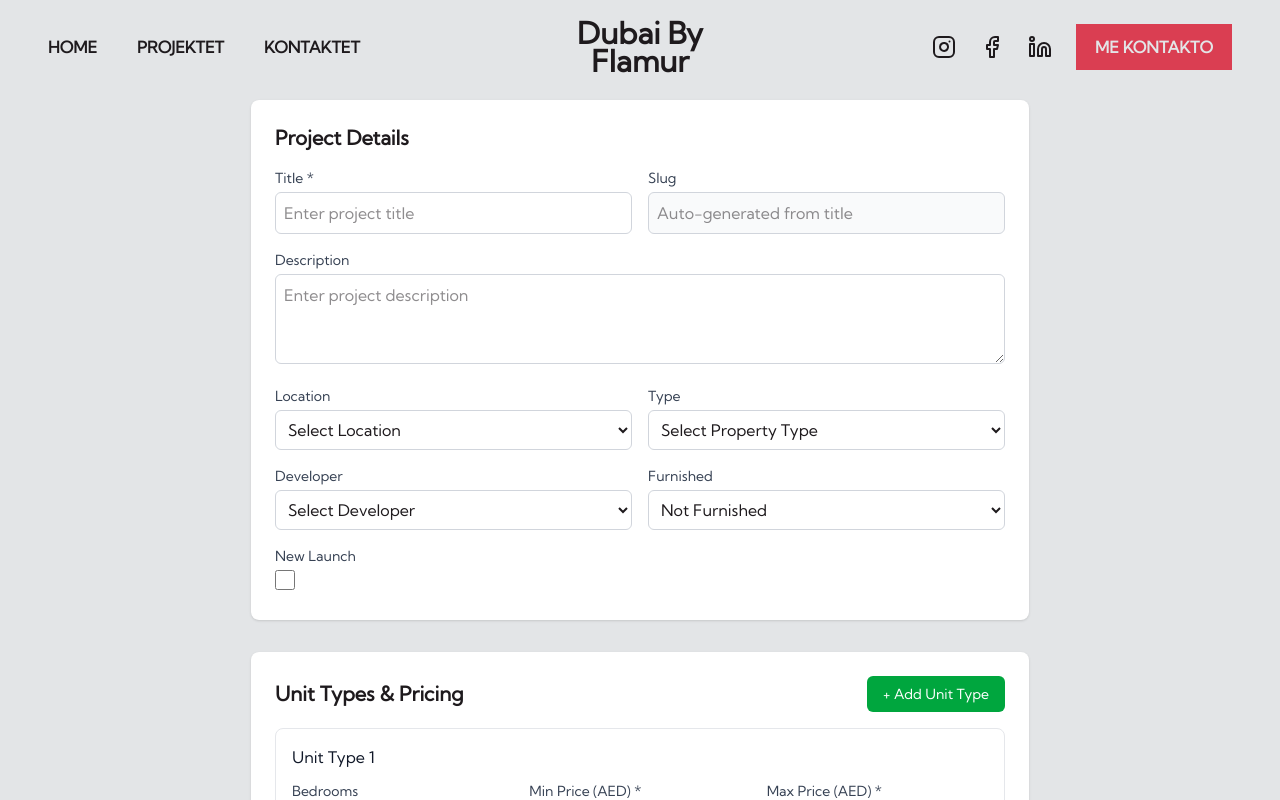
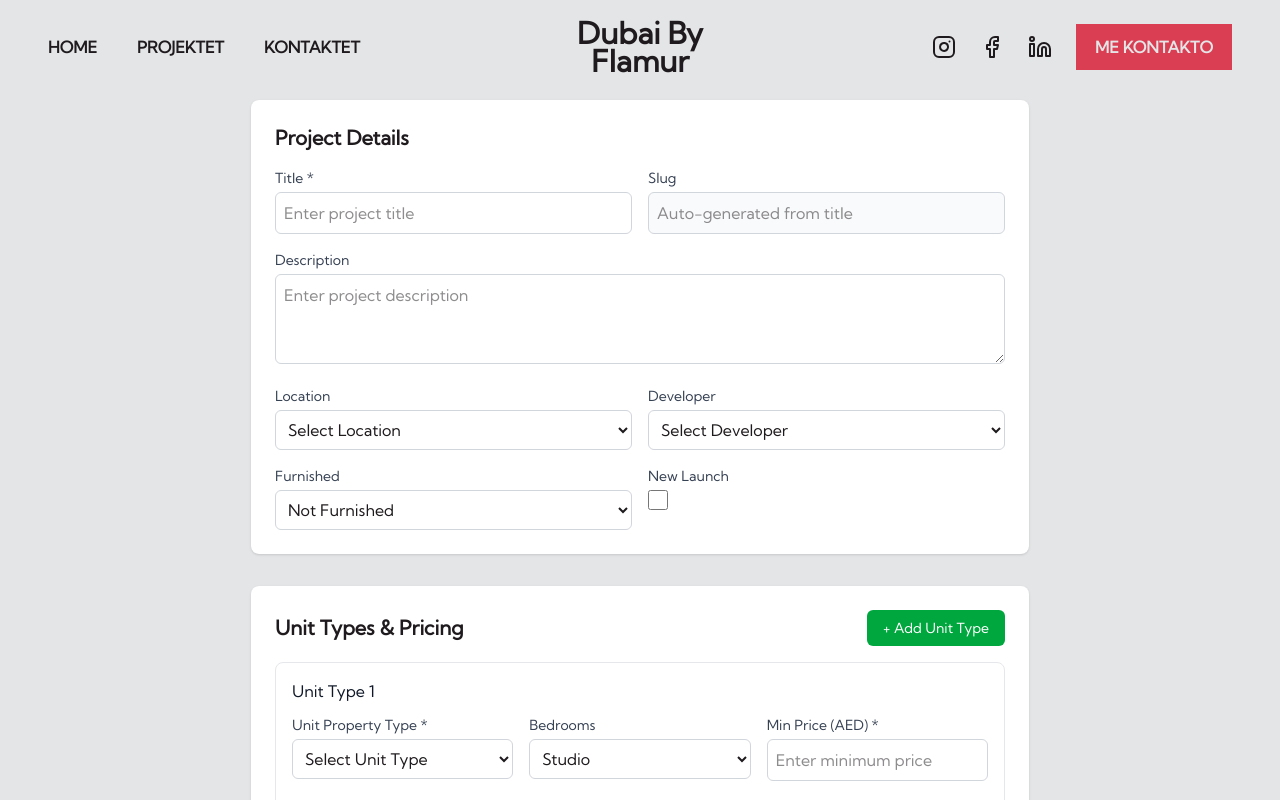
Before and after one commit to Andigashi1/real-estate, a Next.js app: page /admin/new in a window 1280 px wide. Shown: the top 800 px of the page. Built offline with nearby package versions, Linux system fonts and the light colour scheme.

Commit message:
fixed filtration issues

```diff
--- a/app/api/admin/projects/route.js
+++ b/app/api/admin/projects/route.js
@@ -87,12 +87,12 @@ export async function POST(request) {
         newLaunch: data.newLaunch || false,
         unitTypes: {
           create: data.unitTypes.map((unit) => ({
-            bedrooms: unit.bedrooms,
-            minPrice: unit.minPrice,
-            maxPrice: unit.maxPrice,
-            price: unit.price,
-            minArea: unit.minArea,
-            maxArea: unit.maxArea,
+            bedrooms: Number(unit.bedrooms) || 0,
+            price: Number(unit.price) || undefined,
+            minPrice: Number(unit.minPrice) || undefined,
+            maxPrice: Number(unit.maxPrice) || undefined,
+            minArea: Number(unit.minArea) || undefined,
+            maxArea: Number(unit.maxArea) || undefined,
           })),
         },
       },
--- a/app/components/ProjectForm.jsx
+++ b/app/components/ProjectForm.jsx
@@ -17,13 +17,16 @@ export default function ProjectForm({ params }) {
     slug: "",
     description: "",
     location: "",
-    type: "",
+    // We will remove 'type' from here after migration,
+    // but for now, keep it to handle existing data if needed.
+    // In a new project, this 'type' field at the project level would be removed.
+    type: "", // This will eventually be removed or used for a "primary type" if necessary
     developer: "",
     furnished: "",
     newLaunch: false,
   });
 
-  // Unit types state - array of bedroom configurations with min/max values
+  // Unit types state - now includes 'type' field for each unit
   const [unitTypes, setUnitTypes] = useState([
     {
       bedrooms: 0,
@@ -31,9 +34,19 @@ export default function ProjectForm({ params }) {
       maxPrice: "",
       minArea: "",
       maxArea: "",
-      name: "Studio"
+      name: "",
+      type: "", // <-- NEW FIELD: Unit type (e.g., apartment, villa)
     },
   ]);
+
+  // Define allowed unit type options for the dropdown
+  const unitTypeOptions = [
+    { value: "apartment", label: "Apartment" },
+    { value: "villa", label: "Villa" },
+    { value: "townhouse", label: "Townhouse" },
+    { value: "penthouse", label: "Penthouse" },
+    { value: "studio", label: "Studio" },
+  ];
 
   useEffect(() => {
     if (params?.id) {
@@ -53,13 +66,13 @@ export default function ProjectForm({ params }) {
         slug: project.slug || "",
         description: project.description || "",
         location: project.location || "",
-        type: project.type || "",
+        type: project.type || "", // Keep for existing data compatibility if needed
         developer: project.developer || "",
         furnished: project.furnished || "",
         newLaunch: project.newLaunch || false,
       });
 
-      // Set unit types from project data
+      // Set unit types from project data, including the new 'type' field
       if (project.unitTypes && project.unitTypes.length > 0) {
         setUnitTypes(
           project.unitTypes.map((unit) => ({
@@ -69,8 +82,32 @@ export default function ProjectForm({ params }) {
             minArea: unit.minArea?.toString() || "",
             maxArea: unit.maxArea?.toString() || "",
             name: unit.name || getDefaultUnitName(unit.bedrooms),
+            type: unit.type || "", // Populate the new 'type' field
           }))
         );
+      } else {
+        // If no unitTypes, consider initializing a default one
+        // and if project.type exists, use it for the first unit.
+        if (project.type) {
+            setUnitTypes([
+                {
+                    bedrooms: 0, // or a sensible default
+                    minPrice: "", maxPrice: "", minArea: "", maxArea: "",
+                    name: getDefaultUnitName(0),
+                    type: project.type, // Use the project-level type here
+                }
+            ]);
+        } else {
+            // Default empty unit type if no project.type or unitTypes
+            setUnitTypes([
+                {
+                    bedrooms: 0,
+                    minPrice: "", maxPrice: "", minArea: "", maxArea: "",
+                    name: getDefaultUnitName(0),
+                    type: "",
+                }
+            ]);
+        }
       }
 
       setImages(project.images || []);
@@ -120,12 +157,13 @@ export default function ProjectForm({ params }) {
     setUnitTypes([
       ...unitTypes,
       {
-        bedrooms: nextBedrooms <= 7 ? nextBedrooms : 1,
+        bedrooms: nextBedrooms <= 7 ? nextBedrooms : 1, // Ensure sensible default bedroom count
         minPrice: "",
         maxPrice: "",
         minArea: "",
         maxArea: "",
         name: getDefaultUnitName(nextBedrooms <= 7 ? nextBedrooms : 1),
+        type: "", // NEW: Default empty type for new unit
       },
     ]);
   };
@@ -304,22 +342,32 @@ export default function ProjectForm({ params }) {
 
       // Validate unit types
       const validUnitTypes = unitTypes.filter(
-        (unit) => unit.minPrice && unit.maxPrice && unit.minArea && unit.maxArea && unit.bedrooms !== ""
+        (unit) =>
+          unit.type && // Ensure type is selected
+          unit.minPrice &&
+          unit.maxPrice &&
+          unit.minArea &&
+          unit.maxArea &&
+          unit.bedrooms !== ""
       );
 
       if (validUnitTypes.length === 0) {
-        alert("At least one unit type with min/max price and area is required");
+        alert("At least one unit type with all required fields (Type, Bedrooms, Min/Max Price/Area) is required");
         return;
       }
 
       // Validate that maxPrice >= minPrice and maxArea >= minArea
       for (const unit of validUnitTypes) {
         if (parseFloat(unit.maxPrice) < parseFloat(unit.minPrice)) {
-          alert("Max price must be greater than or equal to min price");
+          alert("Max price must be greater than or equal to min price for all unit types.");
           return;
         }
         if (parseFloat(unit.maxArea) < parseFloat(unit.minArea)) {
-          alert("Max area must be greater than or equal to min area");
+          alert("Max area must be greater than or equal to min area for all unit types.");
+          return;
+        }
+        if (!unit.type) { // Double check type is not empty
+            alert("Please select a type for all unit types.");
             return;
         }
       }
@@ -327,6 +375,9 @@ export default function ProjectForm({ params }) {
       // Prepare project data with unit types
       const projectData = {
         ...formData,
+        // Remove the project-level 'type' if you're fully migrating
+        // or set it based on unit types if you still need a primary type.
+        // For now, it's still present in formData, but consider its future.
         unitTypes: validUnitTypes.map((unit) => ({
           bedrooms: parseInt(unit.bedrooms) || 0,
           minPrice: parseFloat(unit.minPrice),
@@ -334,6 +385,7 @@ export default function ProjectForm({ params }) {
           minArea: parseFloat(unit.minArea),
           maxArea: parseFloat(unit.maxArea),
           name: unit.name || getDefaultUnitName(parseInt(unit.bedrooms) || 0),
+          type: unit.type, // Include the unit's specific type
         })),
       };
 
@@ -545,12 +597,18 @@ export default function ProjectForm({ params }) {
                 ))}
               </select>
             </div>
+            {/*
+              // ⚠️ IMPORTANT: If you decide to fully migrate `type` to `unitTypes`,
+              // you should remove this project-level 'type' select input.
+              // For now, keeping it commented out for consideration.
+            */}
+            {/*
             <div>
               <label
                 htmlFor="type"
                 className="block text-sm font-medium text-gray-700 mb-1"
               >
-                Type
+                Project Primary Type (Consider removing or repurposing)
               </label>
               <select
                 name="type"
@@ -559,7 +617,7 @@ export default function ProjectForm({ params }) {
                 onChange={handleChange}
                 className="w-full p-2 border border-gray-300 rounded-md focus:ring-2 focus:ring-blue-500 focus:border-blue-500"
               >
-                <option value="">Select Property Type</option>
+                <option value="">Select Project Primary Type</option>
                 <option value="apartment">Apartment</option>
                 <option value="villa">Villa</option>
                 <option value="townhouse">Townhouse</option>
@@ -567,6 +625,7 @@ export default function ProjectForm({ params }) {
                 <option value="studio">Studio</option>
               </select>
             </div>
+            */}
             <div>
               <label
                 htmlFor="developer"
@@ -666,6 +725,28 @@ export default function ProjectForm({ params }) {
                 </div>
 
                 <div className="grid grid-cols-1 md:grid-cols-2 lg:grid-cols-3 gap-4">
+                  {/* Unit Type Select (e.g., Apartment, Villa) */}
+                  <div>
+                    <label className="block text-sm font-medium text-gray-700 mb-1">
+                      Unit Property Type *
+                    </label>
+                    <select
+                      value={unit.type} // Bind to unit.type
+                      onChange={(e) =>
+                        handleUnitTypeChange(index, "type", e.target.value)
+                      }
+                      required // Make this required
+                      className="w-full p-2 border border-gray-300 rounded-md focus:ring-2 focus:ring-blue-500 focus:border-blue-500"
+                    >
+                      <option value="">Select Unit Type</option>
+                      {unitTypeOptions.map((option) => (
+                        <option key={option.value} value={option.value}>
+                          {option.label}
+                        </option>
+                      ))}
+                    </select>
+                  </div>
+
                   {/* Bedrooms Select */}
                   <div>
                     <label className="block text-sm font-medium text-gray-700 mb-1">
@@ -906,4 +987,5 @@ export default function ProjectForm({ params }) {
         </div>
       </form>
     </div>
-  )}
+  );
+}
--- a/app/components/Projects.jsx
+++ b/app/components/Projects.jsx
@@ -35,11 +35,11 @@ const Projects = () => {
           {stats.map((stat, i) => (
             <div
               key={i}
-              className="bg-background text-center space-y-2 px-4 py-8 max-sm:w-36 max-sm:h-36 w-46 h-46"
+              className="bg-background text-center space-y-2 p-4 lg:py-8 max-sm:w-36 max-sm:h-36 w-46 h-46"
             >
               {stat.icon}
               <h2 className="text-xl font-semibold">{stat.label}</h2>
-              <p className="text-2xl">{stat.value}</p>
+              <p className="lg:text-2xl">{stat.value}</p>
             </div>
           ))}
         </div>
--- a/app/components/PropertyCard.jsx
+++ b/app/components/PropertyCard.jsx
@@ -1,24 +1,27 @@
 import Link from "next/link";
 import { areas, companies } from "../lib/areas";
-import { MapPin, Bed, Bath, Square, Eye } from "lucide-react";
+import { MapPin, Bed, Square } from "lucide-react";
 
 const typeColorMap = {
   Villa: "bg-red-600",
   Apartment: "bg-blue-600",
   Townhouse: "bg-purple-600",
   Penthouse: "bg-yellow-600",
+  Studio: "bg-green-600",
+  // Ensure consistency: If your data might have "studio" (lowercase), add it here
+  // or ensure the normalization handles it to match existing keys.
   Default: "bg-gray-600",
 };
 
 const PropertyCard = ({ property }) => {
   const formatPrice = (price) => {
+    if (!Number.isFinite(price)) {
+      return "N/A";
+    }
     if (price >= 1_000_000) return `${(price / 1_000_000).toFixed(1)}M`;
     if (price >= 1_000) return `${(price / 1_000).toFixed(0)}K`;
     return `${price}`;
   };
-
-  const normalizedType = (property.type || "Default").charAt(0).toUpperCase() + (property.type || "Default").slice(1).toLowerCase();
-  const typeClass = typeColorMap[normalizedType] || typeColorMap.Default;
 
   const imageUrl =
     property.images?.[0]?.url ||
@@ -31,24 +34,104 @@ const PropertyCard = ({ property }) => {
     companies.find((company) => company.value === property.developer)?.label ||
     property.developer;
 
-  // Extract unit types
   const units = property.unitTypes || [];
+  const hasUnits = units.length > 0;
 
-  const minPrice = Math.min(...units.map((u) => u.minPrice ?? Infinity));
-  const maxPrice = Math.max(...units.map((u) => u.maxPrice ?? 0));
+  const minPrice = hasUnits
+    ? Math.min(...units.map((u) => u.minPrice ?? Infinity))
+    : 0;
+  const maxPrice = hasUnits
+    ? Math.max(...units.map((u) => u.maxPrice ?? 0))
+    : 0;
 
-  const minArea = Math.min(...units.map((u) => u.minArea ?? Infinity));
-  const maxArea = Math.max(...units.map((u) => u.maxArea ?? 0));
+  const minArea = hasUnits
+    ? Math.min(...units.map((u) => u.minArea ?? Infinity))
+    : 0;
+  const maxArea = hasUnits
+    ? Math.max(...units.map((u) => u.maxArea ?? 0))
+    : 0;
 
-  const minBedrooms = Math.min(...units.map((u) => u.bedrooms ?? 0));
-  const maxBedrooms = Math.max(...units.map((u) => u.bedrooms ?? 0));
+  const validBedrooms = units.map((u) => u.bedrooms).filter((b) => b != null);
+
+  const minBedrooms =
+    hasUnits && validBedrooms.length > 0 ? Math.min(...validBedrooms) : 0;
+  const maxBedrooms =
+    hasUnits && validBedrooms.length > 0 ? Math.max(...validBedrooms) : 0;
 
   const bedroomLabel =
-    minBedrooms === maxBedrooms
-      ? minBedrooms === 0
-        ? "Studio"
-        : `${minBedrooms} BR`
-      : `${minBedrooms}–${maxBedrooms} BR`;
+    hasUnits && validBedrooms.length > 0
+      ? minBedrooms === maxBedrooms
+        ? minBedrooms === 0
+          ? "Studio"
+          : `${minBedrooms} BR`
+        : `${minBedrooms}–${maxBedrooms} BR`
+      : "N/A";
+
+  // --- Start of refined type handling ---
+
+  // Helper function to normalize a type string
+  const normalizeTypeString = (type) => {
+    if (!type || typeof type !== 'string' || type.trim() === '') {
+      return null; // Return null for invalid or empty strings
+    }
+    // Capitalize first letter, lowercase the rest
+    return type.charAt(0).toUpperCase() + type.slice(1).toLowerCase();
+  };
+
+  const getUnitTypes = () => {
+    const collectedTypes = [];
+
+    // 1. Collect types from `unitTypes` if available
+    if (hasUnits) {
+      units.forEach(unit => {
+        const normalized = normalizeTypeString(unit.type);
+        if (normalized) {
+          collectedTypes.push(normalized);
+        }
+      });
+    }
+
+    // 2. If no types were collected from unitTypes OR if project has a direct 'type' property
+    //    and unitTypes are absent or didn't yield any types, use property.type as a fallback.
+    //    This handles cases where a project might *only* have a single 'type' property,
+    //    without a detailed 'unitTypes' array.
+    if (collectedTypes.length === 0 && property.type) {
+      const normalizedProjectType = normalizeTypeString(property.type);
+      if (normalizedProjectType) {
+        collectedTypes.push(normalizedProjectType);
+      }
+    }
+
+    // Return only unique types
+    return [...new Set(collectedTypes)];
+  };
+
+  const unitTypes = getUnitTypes();
+
+  // Function to render multiple type badges
+  const renderTypeBadges = () => {
+    if (unitTypes.length === 0) return null;
+
+    return (
+      <div className="flex gap-1">
+        {unitTypes.map((type, index) => {
+          // 'type' here is already normalized and validated by getUnitTypes
+          const typeClass = typeColorMap[type] || typeColorMap.Default;
+
+          return (
+            <span
+              key={index}
+              className={`${typeClass} text-white px-2 py-0.5 rounded-full text-xs font-semibold uppercase`}
+            >
+              {type}
+            </span>
+          );
+        })}
+      </div>
+    );
+  };
+  // --- End of refined type handling ---
+
 
   return (
     <Link href={`/projects/${property.id}`} className="group">
@@ -62,11 +145,7 @@ const PropertyCard = ({ property }) => {
           />
 
           <div className="absolute top-3 left-3">
-            <span
-              className={`${typeClass} text-white px-3 py-1 rounded-full text-xs font-semibold uppercase`}
-            >
-              {property.type}
-            </span>
+            {renderTypeBadges()}
           </div>
 
           <div className="absolute top-3 right-3">
```
Also changed, not shown: app/components/Filters.jsx (+67 -23 lines), 2 other files (tests, documents, lock files or other folders). Lines whose indentation alone changed are shown as unchanged.
